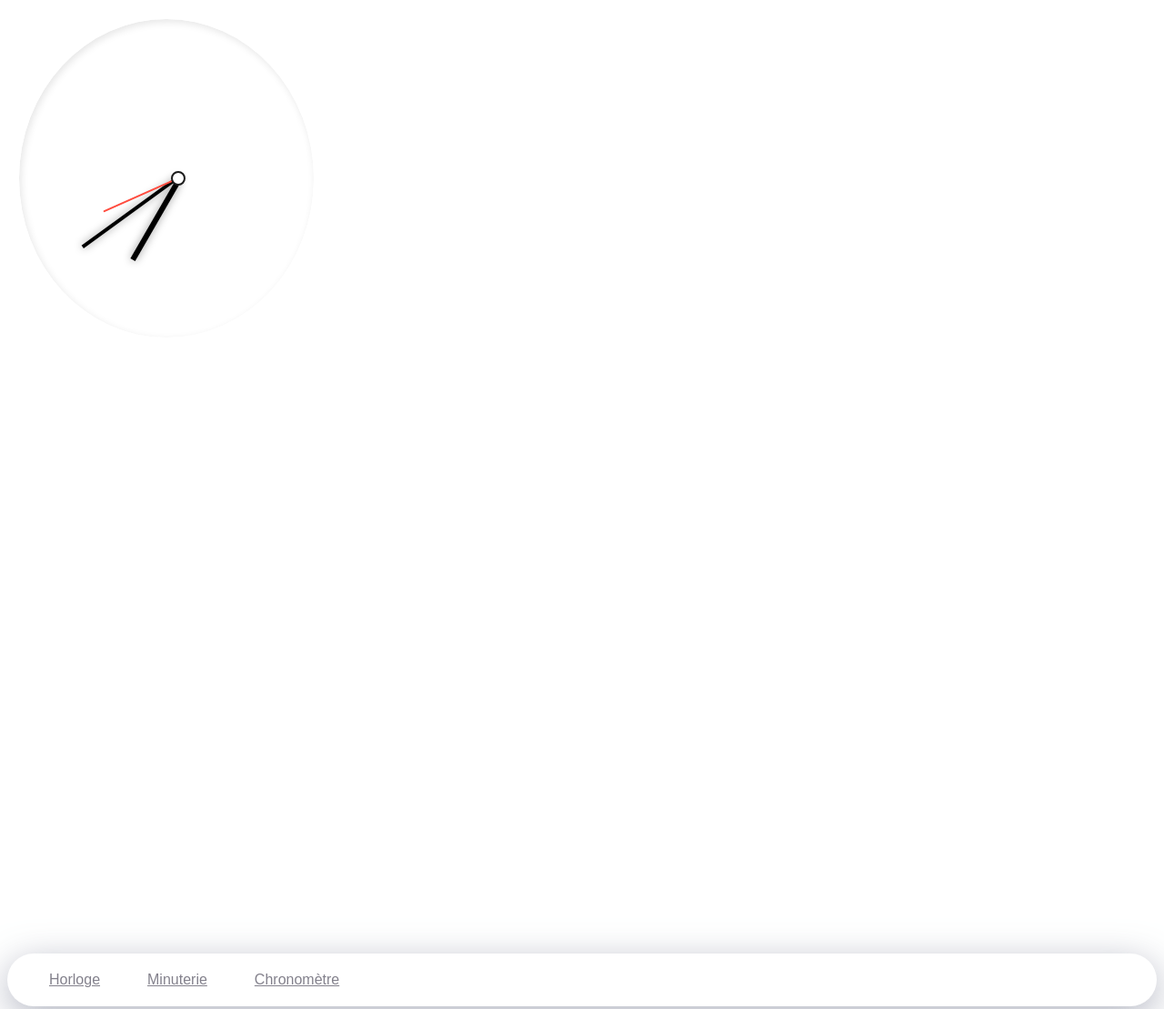
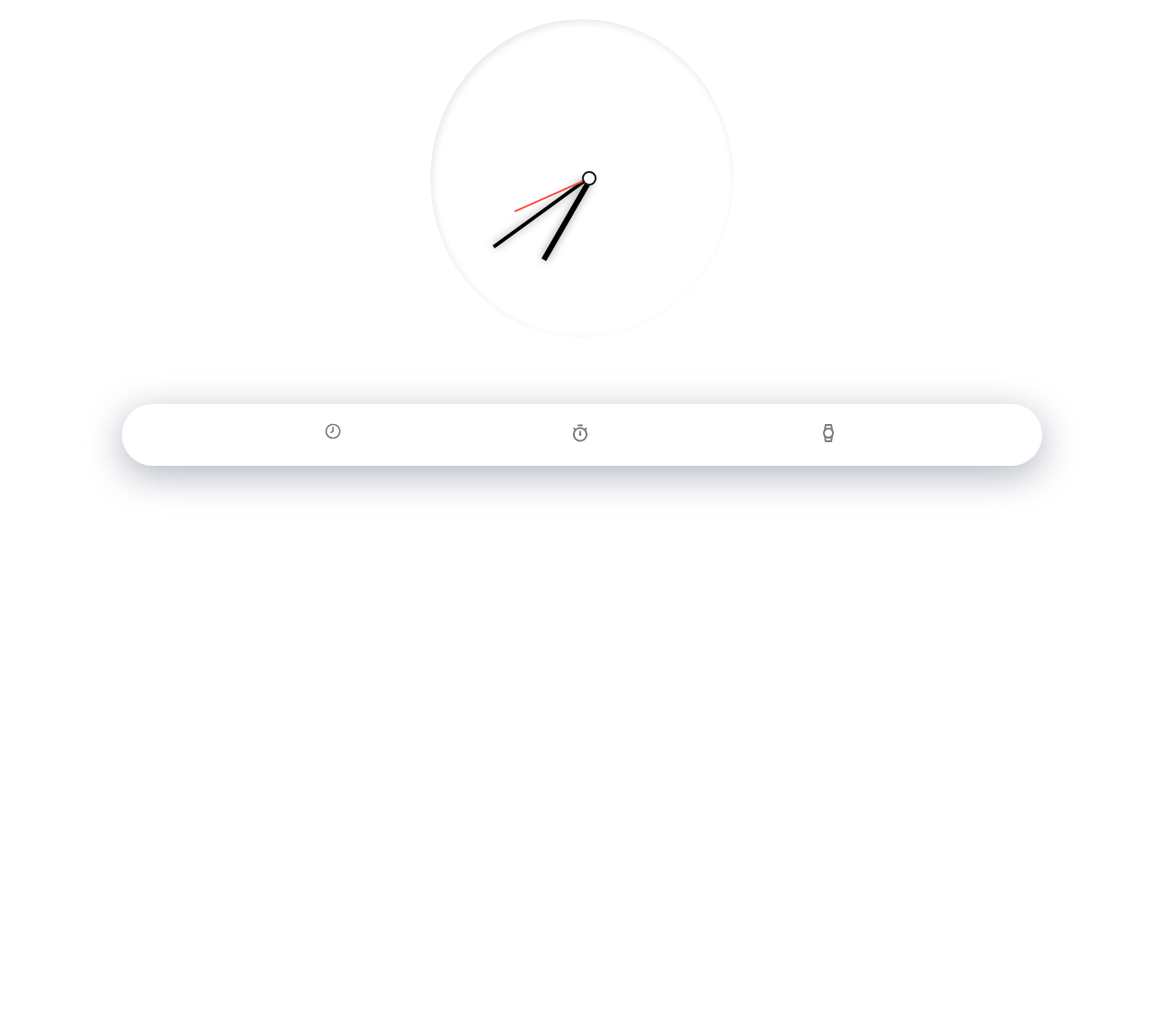
Before and after one commit to ophelie-rochefeuille/JavaScript_project_esgi, a website: page src/components/horloge/horloge.html in a window 1280 px wide. Shown: the top 1109 px of the page at 91% size. After the commit the page ends 800 px from the top, so only its background shows below. Drawn offline with Linux system fonts and the light colour scheme.

Commit message:
Horloge: minimal css

```diff
--- a/src/components/horloge/horloge.css
+++ b/src/components/horloge/horloge.css
@@ -1,17 +1,13 @@
 
-  .content{
-    height: 500px;
-    width: 350px;
-  }
+
 
   object{
-    height: 500px;
-    width: 350px;
+    height:400px;
+    width: 360px;
   }
 
   nav {
     background-color: #fff;
-    padding: 0 20px;
     border-radius: 40px;
     box-shadow: 0 10px 40px rgba(159, 162, 177, .8);
     display: flex;
@@ -54,7 +50,22 @@
     border-radius: 8px 8px 0 0;
 }
 .barreNavigation {
-    bottom: 0;
-    width: auto;
-    height: auto;
+    display: flex;
+    justify-content: space-evenly;
+    margin-left: auto;
+    margin-right: auto;
+    width: 80%;
 }
+
+.tab-pane{
+    display: flex;
+    justify-content: center;
+}
+
+.icon-time{
+    padding: 0.5rem;
+    display: flex;
+    flex-direction: column;
+    align-items: center;
+    justify-content: center;
+}
--- a/src/components/horloge/horloge.html
+++ b/src/components/horloge/horloge.html
@@ -37,9 +37,15 @@
         </div>
 
         <nav class="barreNavigation nav nav-tabs">
-            <a href="#clock" class="nav-item" data-active-color="green" data-toggle="tab" onclick="clickClock();">Horloge</a>
-            <a href="#timer" class="nav-item" data-active-color="blue" data-toggle="tab" onclick="clickTimer();">Minuterie</a>
-            <a href="#chrono" class="nav-item" data-active-color="red" data-toggle="tab" onclick="clickChronometre();">Chronomètre</a>
+
+                <a href="#clock" class="nav-item" data-active-color="green" data-toggle="tab" onclick="clickClock();"><img src="../../assets/images/svg/b_clock.svg" alt="horloge" /></a>
+
+
+
+                    <a href="#timer" class="nav-item" data-active-color="blue" data-toggle="tab" onclick="clickTimer();"> <img src="../../assets/images/svg/stopwatch.svg" alt="horloge" /></a>
+
+                  <a href="#chrono" class="nav-item" data-active-color="red" data-toggle="tab" onclick="clickChronometre();">                  <img src="../../assets/images/svg/hand%20watch.svg" alt="horloge" />
+                  </a>
             <span class="nav-indicator"></span>
         </nav>
 
```
Also changed, not shown: src/assets/images/svg/b_clock.svg (added), src/assets/images/svg/hand watch.svg (added), src/assets/images/svg/stopwatch.svg (added).
